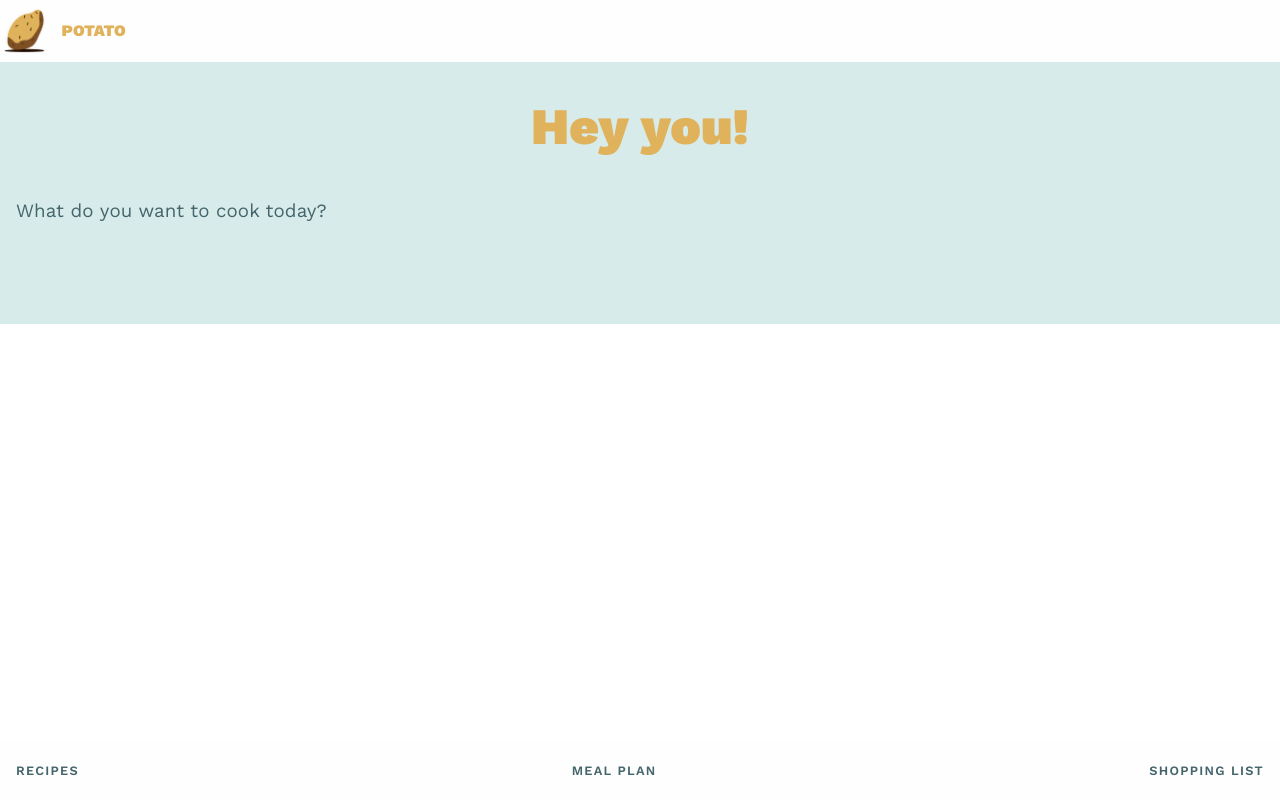
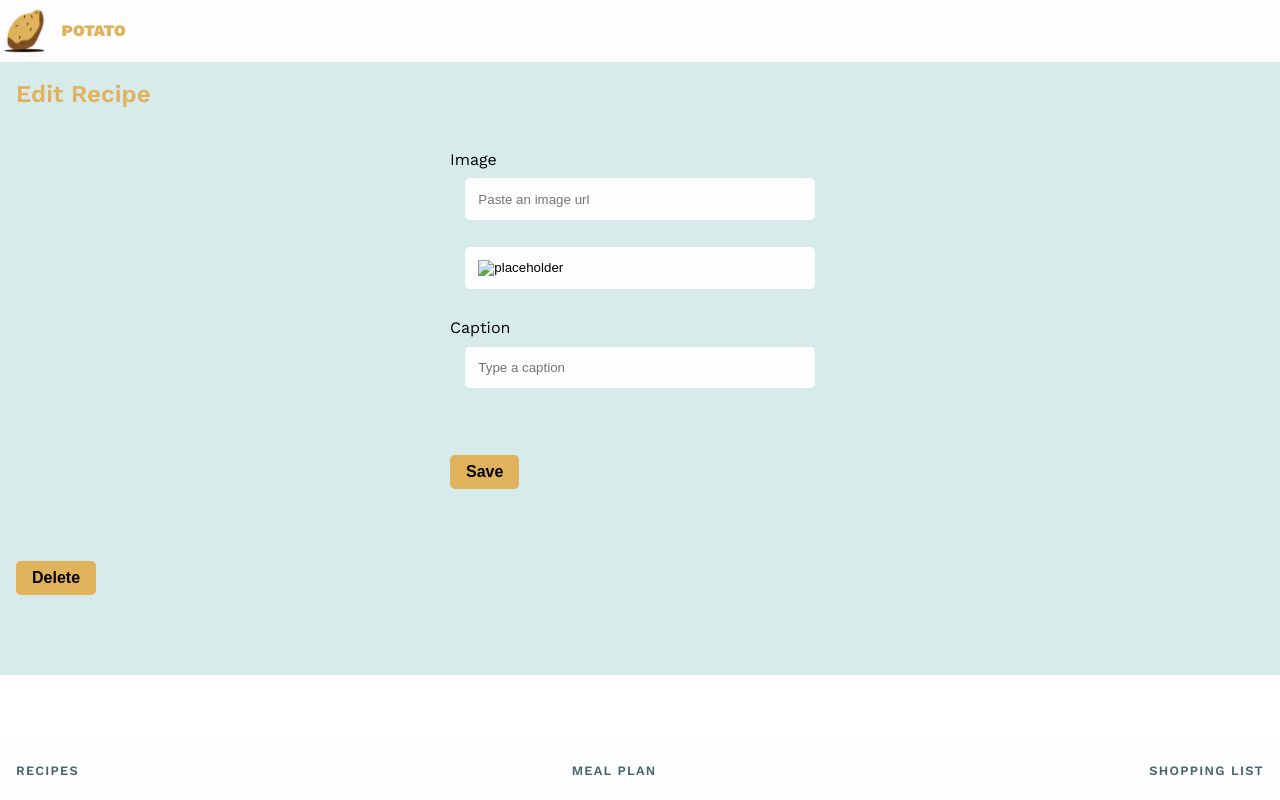
Before and after one commit to Hello-Potato-Org/PotatoApp, a React (Vite) app: page /editrecipe/1 in a window 1280 px wide. Before the commit this address led to /home. Built offline with nearby package versions, Linux system fonts and the light colour scheme; no server answers.

Commit message:
edit recipe

```diff
--- a/components/Recipe.jsx
+++ /dev/null
@@ -1,18 +0,0 @@
-import { useNavigate } from "react-router-dom";
-
-export default function Recipe({recipe}) {
-
-    const navigate= useNavigate()
-    function handleClick() {
-
-        console.log(recipe.id);
-        navigate(`/recipepage/${recipe.id}`)
-    }
-
-    return (
-        <article onClick={handleClick}>
-            <img src={recipe.image} alt={recipe.caption} />
-            <h2>{recipe.caption}</h2>
-        </article>
-        );
-}
--- a/components/RecipeCard.jsx
+++ b/components/RecipeCard.jsx
@@ -0,0 +1,18 @@
+import { useNavigate } from "react-router-dom";
+
+export default function Recipe({recipe}) {
+
+    const navigate= useNavigate()
+    function handleClick() {
+
+        console.log(recipe.id);
+        navigate(`/recipepage/${recipe.id}`)
+    }
+
+    return (
+        <article onClick={handleClick}>
+            <img src={recipe.image} alt={recipe.caption} />
+            <h2>{recipe.caption}</h2>
+        </article>
+        );
+}
--- a/pages/EditRecipe.jsx
+++ b/pages/EditRecipe.jsx
@@ -93,7 +93,7 @@ export default function EditRecipe() {
                             onChange={event=> setCaption (event.target.value)}>
                         </input>
 
-                        <button classname="button">Save</button>
+                        <button className="button">Save</button>
 
                     </form>
                     <button className="button" onClick={deleteRecipe}>Delete</button>
--- a/pages/RecipePage.jsx
+++ b/pages/RecipePage.jsx
@@ -1,5 +1,5 @@
 import { useEffect, useState } from "react";
-import { useNavigate, useParams } from "react-router-dom";
+import { Link, useNavigate, useParams } from "react-router-dom";
 import TopBar from "../components/TopBar";
 import NavBar from "../components/NavBar";
 
@@ -33,6 +33,7 @@ export default function RecipePage () {
         <section className="page">
                     <h2>{recipe.caption}</h2>
                     <img className="image-preview" src={recipe.image} />
+                    <Link to={"/editrecipe/" + params.recipeId} className="button">Edit</Link>
 
 
         </section>
--- a/pages/Recipes.jsx
+++ b/pages/Recipes.jsx
@@ -1,6 +1,6 @@
 import { useEffect, useState } from "react";
 import NavBar from "../components/NavBar";
-import Recipe from "../components/Recipe";
+import Recipe from "../components/RecipeCard";
 import TopBar from "../components/TopBar";
 import { Link } from "react-router-dom";
 
@@ -29,8 +29,10 @@ return (
             <Recipe recipe={recipe} key={recipe.id} />
         ))}
     </section>
+    </section>
+    <div className="buttonContainer">
     <Link className="addRecipeButton" to="/addrecipe">Add recipe</Link>
-    </section>
+    </div>
     <NavBar/>
     </>
 );
--- a/src/App.jsx
+++ b/src/App.jsx
@@ -22,6 +22,7 @@ function App() {
                 <Route path="/recipes" element={<Recipes/>} />
                 <Route path="/addrecipe" element={<AddRecipe/>} />
                 <Route path="/recipepage/:recipeId" element={<RecipePage/>} />
+                <Route path="/editrecipe/:recipeId" element={<EditRecipe/>} />
                 <Route path="/commodities" element={<Commodities/>} />
                 <Route path="*" element={<Navigate to="/home" />} />
             </Routes>
```
